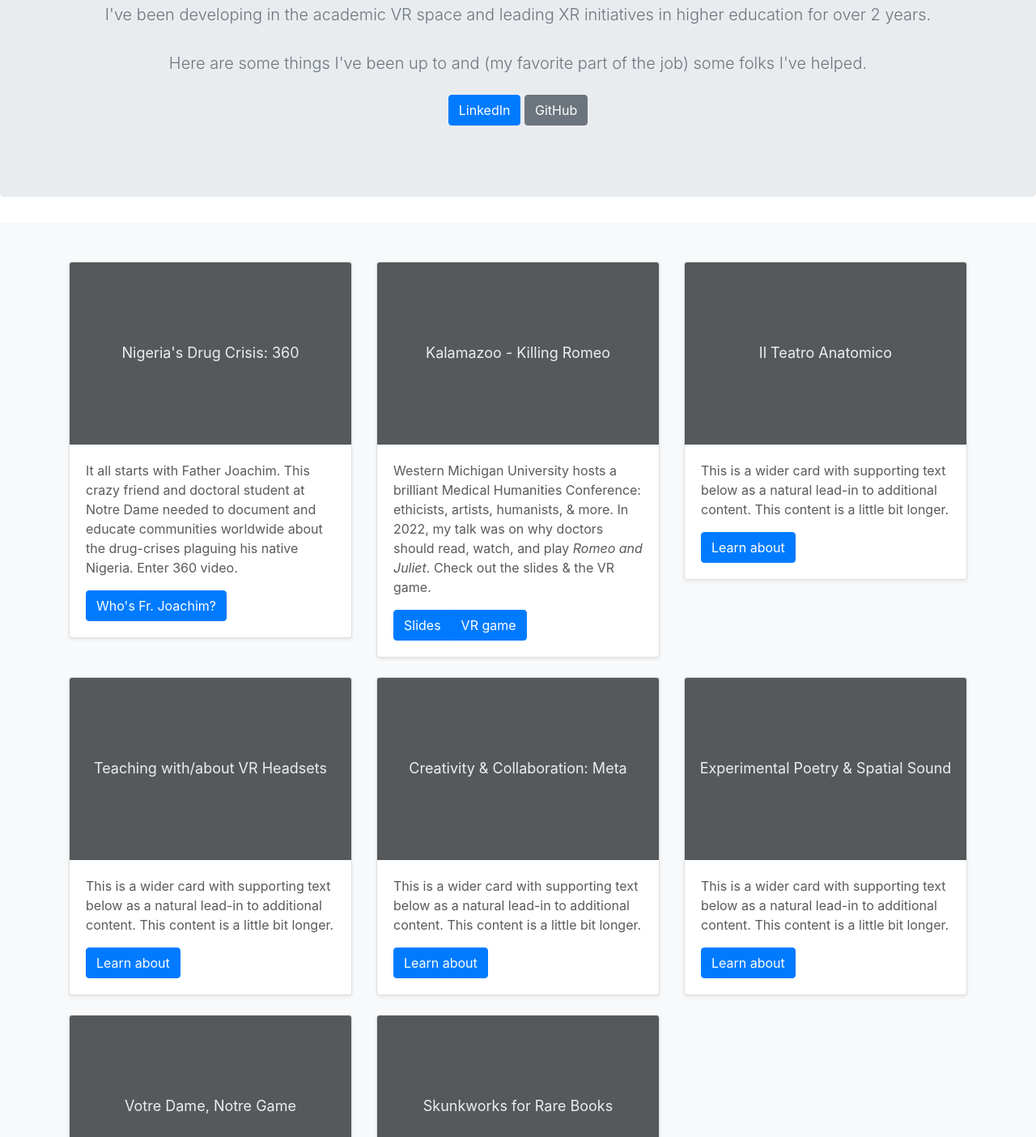
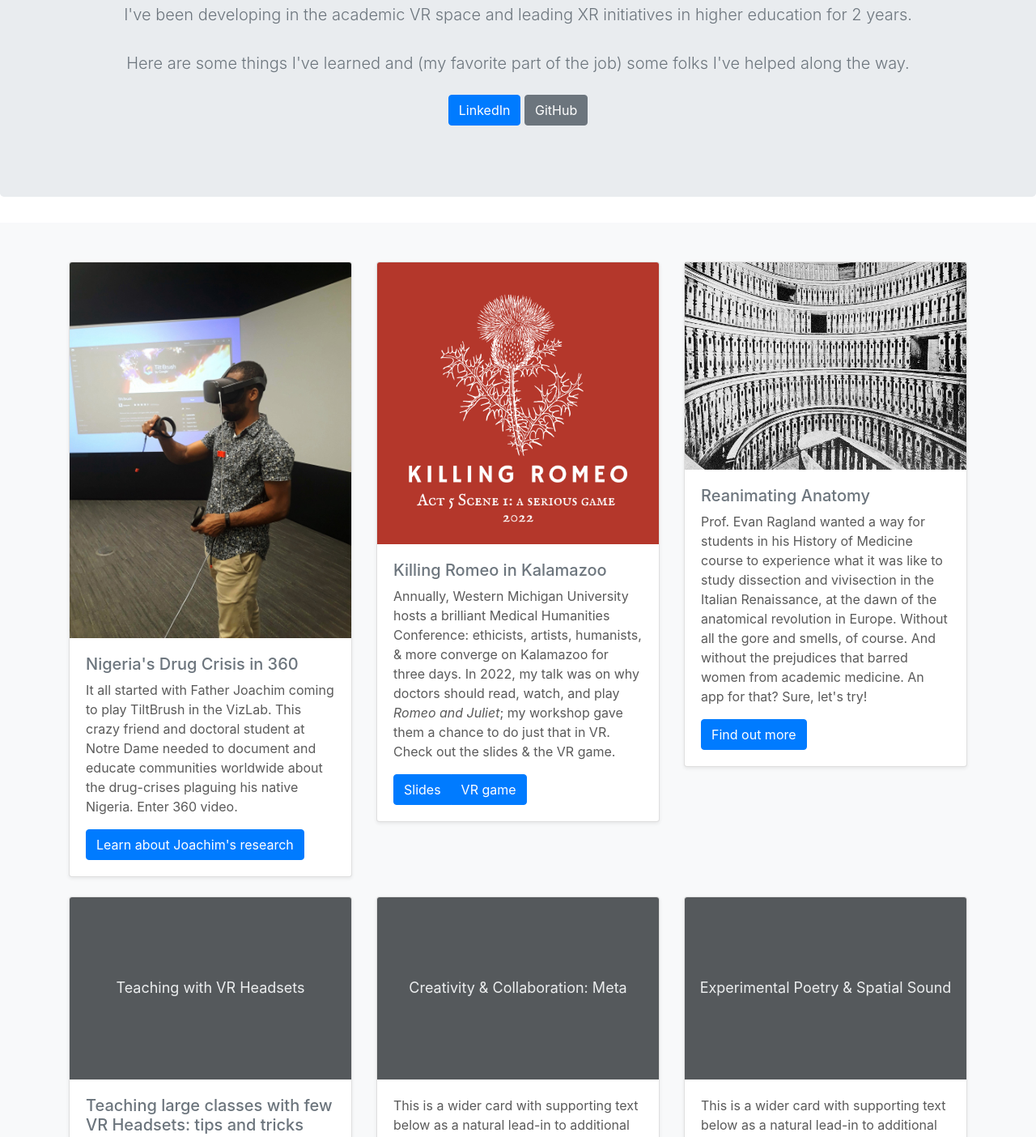
Before and after one commit to azimmern/vr, a plain HTML site: page PAGES/initiatives_page.html in a window 1280 px wide. Shown: the part 213-1617 px from the top of the page at 81% size. Drawn offline with nearby package versions, Linux system fonts and the light colour scheme; files that its build step writes are made by us from their sources; files whose address does not match are found by name.

Commit message:
renamed images

```diff
--- a/PAGES/initiatives_page.html
+++ b/PAGES/initiatives_page.html
@@ -35,7 +35,7 @@
             <section class="jumbotron text-center">
                 <div class="container">
                     <h1 class="jumbotron-heading pt-5">Bonjour!</h1>
-                    <p class="lead text-muted">I've been developing in the academic VR space and leading XR initiatives in higher education for over 2 years. <br /><br />Here are some things I've been up to and (my favorite part of the job) some folks I've helped.</p>
+                    <p class="lead text-muted">I've been developing in the academic VR space and leading XR initiatives in higher education for 2 years. <br /><br />Here are some things I've learned and (my favorite part of the job) some folks I've helped along the way.</p>
                     <p>
                         <a href="https://www.linkedin.com/in/arnaud-zimmern/" class="btn btn-primary my-2">LinkedIn</a>
                         <a href="https://www.github.com/azimmern" class="btn btn-secondary my-2">GitHub</a>
@@ -49,39 +49,37 @@
                     <div class="row">
                         <div class="col-md-4">
                             <div class="card mb-4 shadow-sm">
-                                <svg class="bd-placeholder-img card-img-top" width="100%" height="225"
-                                    xmlns="http://www.w3.org/2000/svg" preserveAspectRatio="xMidYMid slice"
+                                <img class="bd-placeholder-img card-img-top" width="auto" height="auto"
+                                   src="/IMAGES/joachim_ozonze.jpg"
                                     focusable="false" role="img">
                                     <title>Joachim Ozonze</title>
-                                    <rect width="100%" height="100%" fill="#55595c" /><text x="50%" y="50%"
-                                        fill="#eceeef" dy=".3em">Nigeria's Drug Crisis: 360</text>
-                                </svg>
+                            </img>
                                 <div class="card-body">
-                                    <p class="card-text">It all starts with Father Joachim. This crazy friend and
+                                    <h5 class="text-muted">Nigeria's Drug Crisis in 360</h5>
+                                    <p class="card-text">It all started with Father Joachim coming to play TiltBrush in the VizLab. This crazy friend and
                                         doctoral student at Notre Dame needed to document and educate communities
                                         worldwide about the drug-crises plaguing his native Nigeria. Enter 360 video.
                                     </p>
                                     <div class="d-flex justify-content-between align-items-center">
                                         <a class="btn btn-primary" href="https://kellogg.nd.edu/joachim-ozonze"
-                                            role="button">Who's Fr. Joachim?</a>
+                                            role="button">Learn about Joachim's research</a>
                                     </div>
                                 </div>
                             </div>
                         </div>
                         <div class="col-md-4">
                             <div class="card mb-4 shadow-sm">
-                                <svg class="bd-placeholder-img card-img-top" width="100%" height="225"
-                                    xmlns="http://www.w3.org/2000/svg" preserveAspectRatio="xMidYMid slice"
-                                    focusable="false" role="img" aria-label="Placeholder: Thumbnail">
-                                    <title>Placeholder</title>
-                                    <rect width="100%" height="100%" fill="#55595c" /><text x="50%" y="50%"
-                                        fill="#eceeef" dy=".3em">Kalamazoo - Killing Romeo</text>
-                                </svg>
+                                <img class="bd-placeholder-img card-img-top" width="auto" height="auto"
+                                   src="/IMAGES/Killing-Romeo-500x500.png"
+                                    focusable="false" role="img">
+                                    <title>Killing Romeo in Kalamazoo</title>
+                                </img>
                                 <div class="card-body">
-                                    <p class="card-text">Western Michigan University hosts a brilliant Medical
-                                        Humanities Conference: ethicists, artists, humanists, & more. In 2022, my talk
+                                    <h5 class="text-muted">Killing Romeo in Kalamazoo</h5>
+                                    <p class="card-text">Annually, Western Michigan University hosts a brilliant Medical
+                                        Humanities Conference: ethicists, artists, humanists, & more converge on Kalamazoo for three days. In 2022, my talk
                                         was on why doctors should read, watch, and play <span
-                                            style="font-style: italic;">Romeo and Juliet</span>. Check out the
+                                            style="font-style: italic;">Romeo and Juliet</span>; my workshop gave them a chance to do just that in VR. Check out the
                                         slides & the VR game.</p>
                                     <div class="d-flex justify-content-between align-items-center">
                                         <div class="btn-group"><a class="btn btn-primary"
@@ -95,19 +93,17 @@
                         </div>
                         <div class="col-md-4">
                             <div class="card mb-4 shadow-sm">
-                                <svg class="bd-placeholder-img card-img-top" width="100%" height="225"
-                                    xmlns="http://www.w3.org/2000/svg" preserveAspectRatio="xMidYMid slice"
-                                    focusable="false" role="img" aria-label="Placeholder: Thumbnail">
-                                    <title>Placeholder</title>
-                                    <rect width="100%" height="100%" fill="#55595c" /><text x="50%" y="50%"
-                                        fill="#eceeef" dy=".3em">Il Teatro Anatomico</text>
-                                </svg>
+                                <img class="bd-placeholder-img card-img-top" width="auto" height="auto"
+                                   src="/IMAGES/Padua_anatomical_theatre._Wellcome_M0015500.jpg"
+                                    focusable="false" role="img">
+                                    <title>Il Teatro Anatomico</title>
+                            </img>
                                 <div class="card-body">
-                                    <p class="card-text">This is a wider card with supporting text below as a natural
-                                        lead-in to additional content. This content is a little bit longer.</p>
+                                    <h5 class="text-muted">Reanimating Anatomy</h5>
+                                    <p class="card-text">Prof. Evan Ragland wanted a way for students in his History of Medicine course to experience what it was like to study dissection and vivisection in the Italian Renaissance, at the dawn of the anatomical revolution in Europe. Without all the gore and smells, of course. And without the prejudices that barred women from academic medicine. An app for that? Sure, let's try!</p>
                                     <div class="d-flex justify-content-between align-items-center">
-                                        <a class="btn btn-primary" href="https://kellogg.nd.edu/joachim-ozonze"
-                                            role="button">Learn about</a>
+                                        <a class="btn btn-primary" href="/PAGES/anatomical_theater.html"
+                                            role="button">Find out more</a>
                                     </div>
                                 </div>
                             </div>
@@ -120,14 +116,14 @@
                                     focusable="false" role="img" aria-label="Placeholder: Thumbnail">
                                     <title>Placeholder</title>
                                     <rect width="100%" height="100%" fill="#55595c" /><text x="50%" y="50%"
-                                        fill="#eceeef" dy=".3em">Teaching with/about VR Headsets</text>
+                                        fill="#eceeef" dy=".3em">Teaching with VR Headsets</text>
                                 </svg>
                                 <div class="card-body">
-                                    <p class="card-text">This is a wider card with supporting text below as a natural
-                                        lead-in to additional content. This content is a little bit longer.</p>
+                                    <h5 class="text-muted">Teaching large classes with few VR Headsets: tips and tricks</h5>
+                                    <p class="card-text">Figuring out how to support courses with 25+ students when you have 4 headsets is an exercise in creative combinatorics. Here are some of the solutions I tried for courses like Media Entrepreneurship, PeaceTech, and Human-Computer Interaction.</p>
                                     <div class="d-flex justify-content-between align-items-center">
-                                        <a class="btn btn-primary" href="https://kellogg.nd.edu/joachim-ozonze"
-                                            role="button">Learn about</a>
+                                        <a class="btn btn-primary" href="/PAGES/teaching_vr.html"
+                                            role="button">Hot tips!</a>
                                     </div>
                                 </div>
                             </div>
```
Also changed, not shown: PAGES/teaching_vr.html (added, +61 -0 lines), IMAGES/20220209_144005.jpg (deleted), IMAGES/20220214_122520.jpg (deleted), IMAGES/20220218_132519.jpg (deleted), IMAGES/20220811_130743.jpg (deleted), IMAGES/20220901_125102.jpg (deleted), IMAGES/20220923_160203.jpg (deleted), IMAGES/20220923_160205.jpg (deleted), IMAGES/20221001_165231.jpg (deleted), IMAGES/20221001_165240.jpg (deleted), IMAGES/20221003_165147.jpg (deleted), IMAGES/20221108_102229.jpg (deleted), IMAGES/20221108_151858.jpg (deleted), IMAGES/20221108_153254.jpg (deleted), 15 other files.
